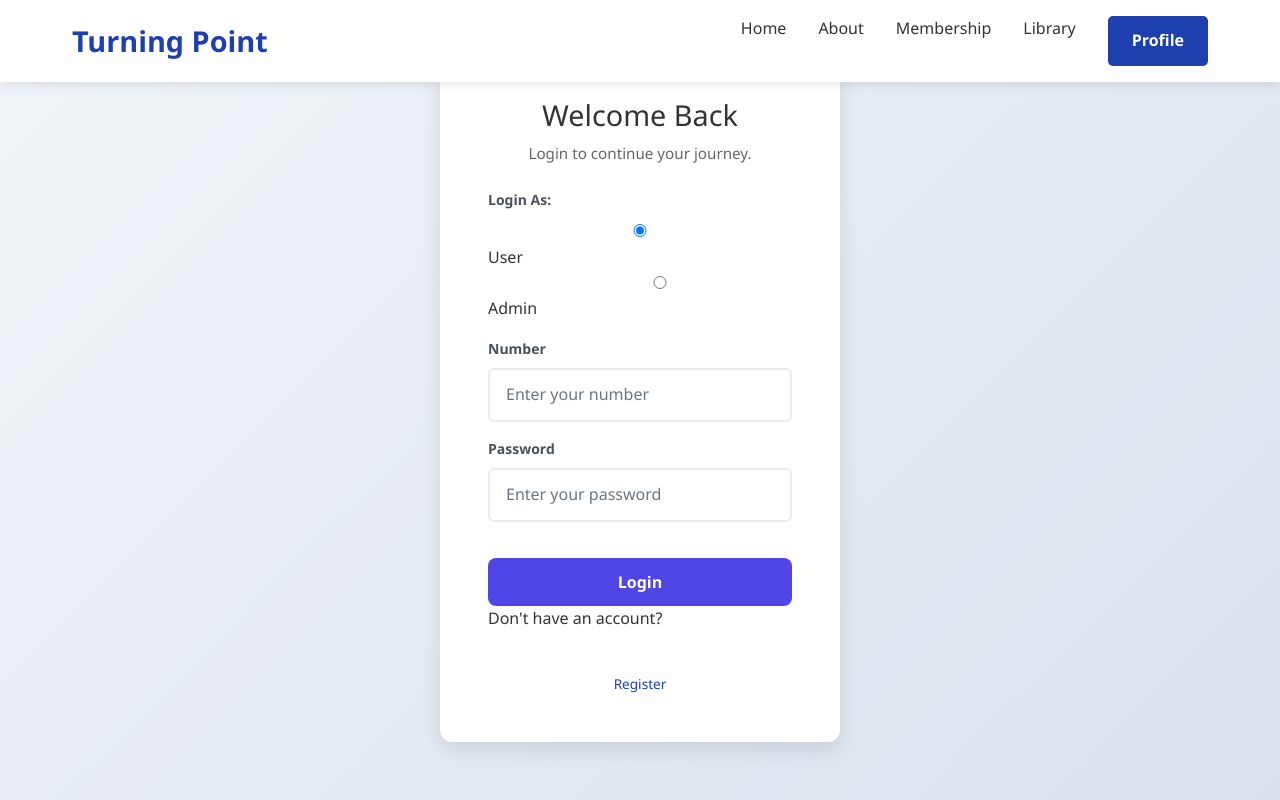
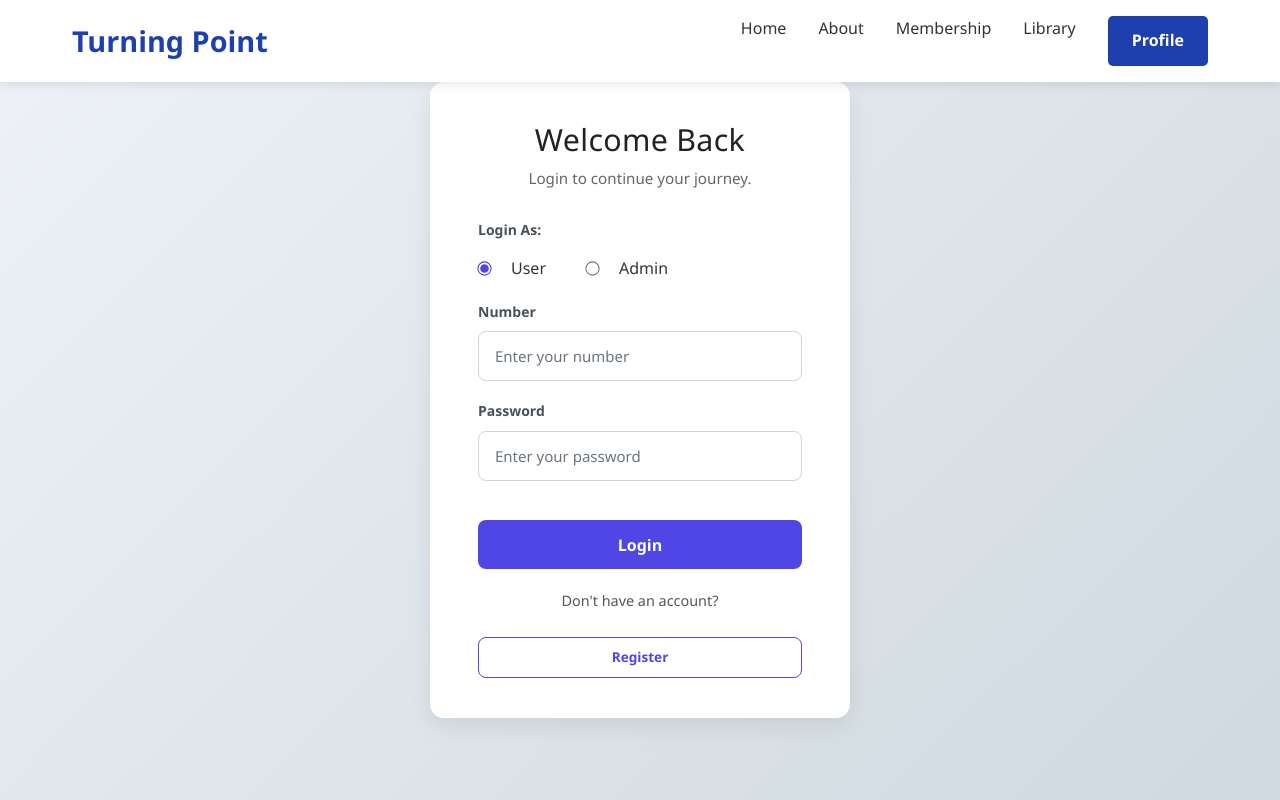
Before and after one commit to nirdeshtiwari432/turningpointvidisha, a React (Vite) app: page /login in a window 1280 px wide. Shown: the top 800 px of the page. Built offline with nearby package versions, Linux system fonts and the light colour scheme.

Commit message:
login css

```diff
--- a/src/components/Login/login.css
+++ b/src/components/Login/login.css
@@ -1,130 +1,170 @@
-/* Login Page - Responsive & Enhanced */
+/* ============================= */
+/*         LOGIN PAGE CSS        */
+/* ============================= */
+
 .login-page {
   display: flex;
   justify-content: center;
   align-items: center;
   min-height: 100vh;
-  background: linear-gradient(135deg, #f0f4f8, #d9e2ec);
+  background: linear-gradient(135deg, #eef2f7, #cfd9df);
   padding: 20px;
   font-family: 'Segoe UI', Tahoma, Geneva, Verdana, sans-serif;
 }
 
+/* ---------- Container ---------- */
 .login-container {
-  background: white;
+  background: #fff;
   padding: 2.5rem 3rem;
-  border-radius: 12px;
-  box-shadow: 0 8px 20px rgba(0, 0, 0, 0.1);
+  border-radius: 14px;
+  box-shadow: 0 8px 25px rgba(0, 0, 0, 0.08);
   width: 100%;
-  max-width: 400px;
-  transition: transform 0.3s ease, box-shadow 0.3s ease;
+  max-width: 420px;
+  transition: all 0.3s ease;
 }
 
 .login-container:hover {
   transform: translateY(-3px);
-  box-shadow: 0 12px 30px rgba(0,0,0,0.15);
+  box-shadow: 0 10px 30px rgba(0, 0, 0, 0.12);
 }
 
 .login-container h2 {
+  text-align: center;
+  color: #222;
   margin-bottom: 0.5rem;
-  font-size: 1.8rem;
-  text-align: center;
-  color: #333;
+  font-size: 1.9rem;
+  letter-spacing: 0.3px;
 }
 
 .subtitle {
+  text-align: center;
   color: #666;
-  margin-bottom: 1.5rem;
-  text-align: center;
   font-size: 0.95rem;
+  margin-bottom: 1.8rem;
 }
 
+/* ---------- Form Fields ---------- */
 .form-group {
-  margin-bottom: 1rem;
+  margin-bottom: 1.2rem;
   display: flex;
   flex-direction: column;
 }
 
 .form-group label {
-  margin-bottom: 5px;
   font-weight: 600;
+  margin-bottom: 6px;
+  font-size: 14px;
   color: #444;
-  font-size: 14px;
 }
 
-.form-group input {
-  width: 100%;
+/* Input */
+.form-group input[type="text"],
+.form-group input[type="password"] {
   padding: 0.75rem 1rem;
-  border: 1px solid #ddd;
   border-radius: 8px;
-  font-size: 14px;
-  transition: border-color 0.3s ease, box-shadow 0.3s ease;
+  border: 1px solid #d1d5db;
+  font-size: 15px;
+  transition: all 0.25s ease;
 }
 
 .form-group input:focus {
   border-color: #4f46e5;
-  box-shadow: 0 0 5px rgba(79,70,229,0.3);
+  box-shadow: 0 0 5px rgba(79, 70, 229, 0.3);
   outline: none;
 }
 
+/* ---------- Radio Buttons ---------- */
+.form-group div {
+  display: flex;
+  gap: 20px;
+  align-items: center;
+  margin-top: 6px;
+}
+
+.form-group input[type="radio"] {
+  accent-color: #4f46e5;
+  transform: scale(1.1);
+  cursor: pointer;
+}
+
+.form-group div label {
+  font-weight: 500;
+  color: #333;
+  cursor: pointer;
+}
+
+/* ---------- Error Message ---------- */
+.error {
+  color: #e11d48;
+  background: #fee2e2;
+  border-radius: 6px;
+  padding: 8px 10px;
+  font-size: 0.9rem;
+  margin-top: -5px;
+  margin-bottom: 10px;
+}
+
+/* ---------- Buttons ---------- */
 .btn.primary {
   width: 100%;
   background: #4f46e5;
-  color: white;
-  padding: 0.75rem;
+  color: #fff;
+  padding: 0.8rem;
   border: none;
   border-radius: 8px;
+  font-size: 16px;
+  font-weight: 600;
   cursor: pointer;
-  font-weight: 600;
-  font-size: 16px;
-  transition: background 0.3s ease, transform 0.2s ease;
+  transition: background 0.25s ease, transform 0.2s ease;
 }
 
 .btn.primary:hover {
   background: #4338ca;
-  transform: translateY(-2px);
+  transform: translateY(-1.5px);
 }
 
-.switch {
-  margin-top: 1rem;
+/* ---------- Register Section ---------- */
+.register-link {
+  margin-top: 1.2rem;
   text-align: center;
+  color: #555;
   font-size: 0.9rem;
-  color: #555;
 }
 
-.switch a {
-  color: #4f46e5;
-  text-decoration: none;
-  font-weight: 600;
-  margin-left: 5px;
+.register-link p {
+  margin-bottom: 5px;
 }
 
-.switch a:hover {
-  text-decoration: underline;
+.btn.secondary {
+  background: transparent;
+  border: 1px solid #4f46e5;
+  color: #4f46e5;
+  padding: 0.6rem 1rem;
+  border-radius: 8px;
+  cursor: pointer;
+  font-weight: 600;
+  transition: all 0.3s ease;
 }
 
-/* ============================= */
-/*      RESPONSIVE DESIGN        */
-/* ============================= */
+.btn.secondary:hover {
+  background: #4f46e5;
+  color: white;
+}
 
-/* Tablets (≤768px) */
+/* ---------- Responsive Design ---------- */
 @media (max-width: 768px) {
   .login-container {
-    padding: 2rem 2.5rem;
+    padding: 2rem;
   }
 
   .login-container h2 {
     font-size: 1.6rem;
   }
-
-  .subtitle {
-    font-size: 0.9rem;
-  }
 }
 
-/* Small Mobile (≤480px) */
 @media (max-width: 480px) {
   .login-container {
-    padding: 1.5rem 1.5rem;
+    padding: 1.5rem;
   }
 
   .login-container h2 {
```
